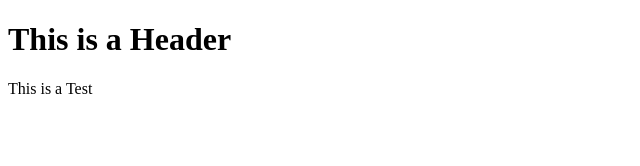
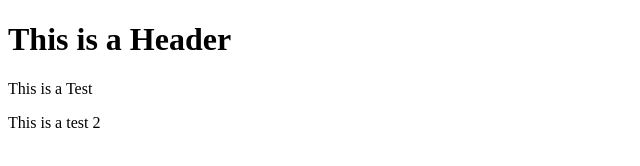
Before and after one commit to missx33/git-test, a plain HTML site: page index.html in a window 1280 px wide. Shown: the full height of the page, 0-640 px from the left. Drawn offline with Linux system fonts and the light colour scheme.

Commit message:
Third commit

```diff
--- a/index.html
+++ b/index.html
@@ -3,5 +3,6 @@
     <body>
         <h1>This is a Header</h1>
         <p>This is a Test</p>
+        <p>This is a test 2</p>
     </body>
 </html>
```
